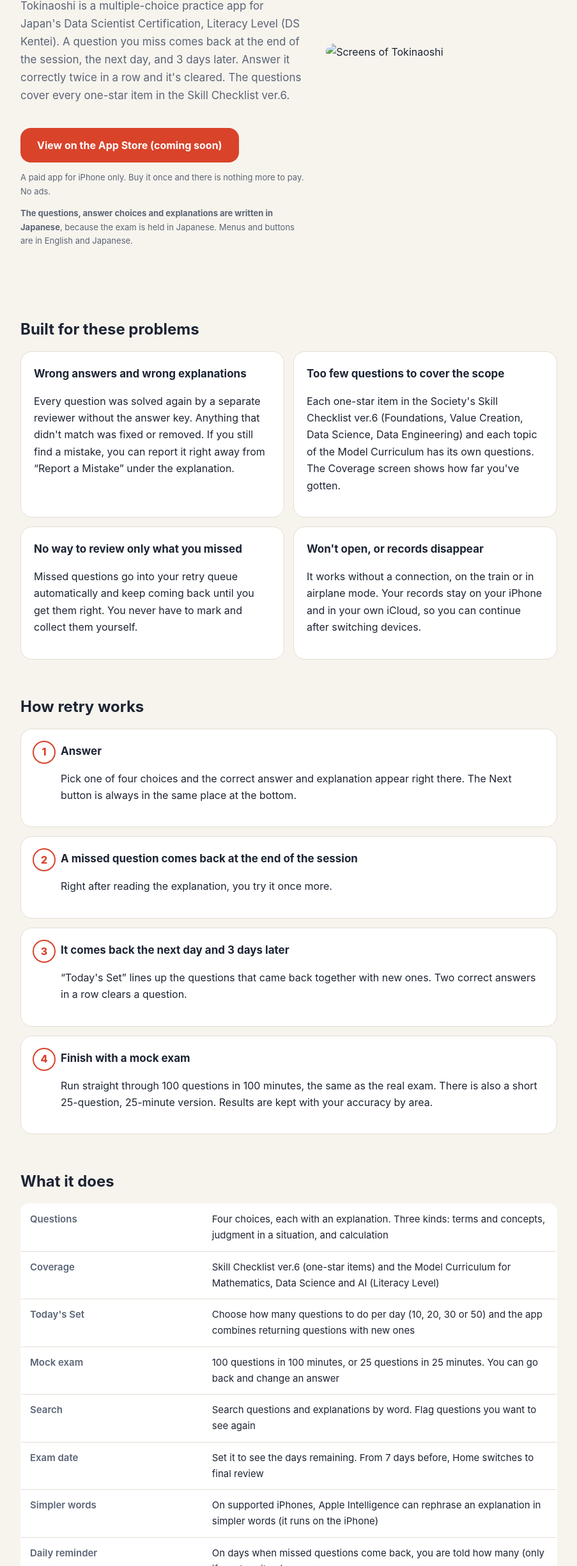
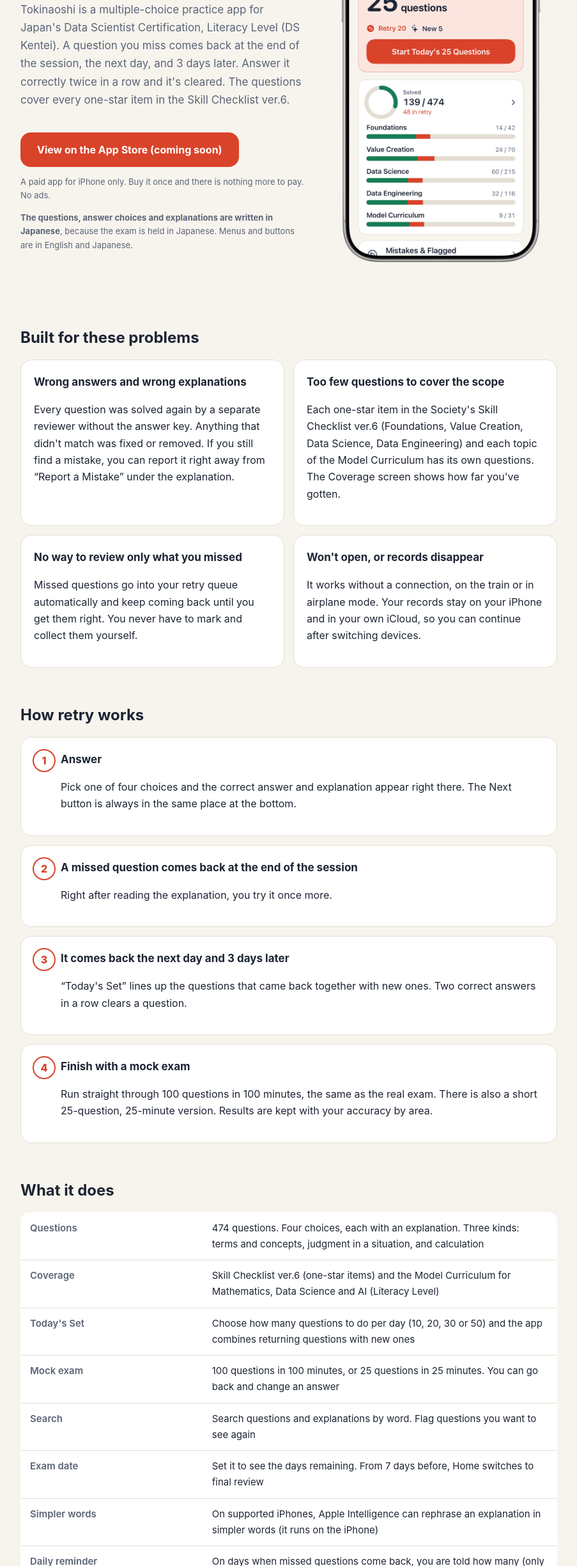
Before and after one commit to tsuzukihashi/tokinaoshi-site, a plain HTML site: page index.html in a window 1280 px wide. Shown: the part 352-2800 px from the top of the page at 64% size, without its empty margins (188-1091 px from the left). Drawn offline with Linux system fonts and the light colour scheme.

Commit message:
上の絵と OG 画像を入れる・問題数を書く・狭い画面の上の帯を1行に

```diff
--- a/index.html
+++ b/index.html
@@ -30,7 +30,7 @@
 <a class="cta" href="#store" id="store">App Store で見る（準備中）</a>
 <p class="note">iPhone 専用の有料アプリです。一度買えば、あとからお金はかかりません。広告もありません。</p>
 </div>
-<img src="assets/hero.png" alt="ときなおしの画面" width="360">
+<img src="assets/hero.png" alt="ときなおしのホーム画面" width="360">
 </section>
 
 <h2>こんな困りごとのために作りました</h2>
@@ -51,7 +51,7 @@
 
 <h2>できること</h2>
 <table>
-<tr><th>問題</th><td>4択・全問に解説つき。ことばとしくみ、場面での判断、計算の3種類</td></tr>
+<tr><th>問題</th><td>474問。4択・全問に解説つき。ことばとしくみ、場面での判断、計算の3種類</td></tr>
 <tr><th>出題範囲</th><td>スキルチェックリスト ver.6（★）と、数理・データサイエンス・AI（リテラシーレベル）モデルカリキュラム</td></tr>
 <tr><th>今日の分</th><td>1日に解く問題数（10・20・30・50問）を決めると、戻ってきた問題と新しい問題を組んで出します</td></tr>
 <tr><th>模擬試験</th><td>100問・100分と、25問・25分。前の問題に戻って答えを変えられます</td></tr>
@@ -93,7 +93,7 @@
 <p class="note">A paid app for iPhone only. Buy it once and there is nothing more to pay. No ads.</p>
 <p class="note"><strong>The questions, answer choices and explanations are written in Japanese</strong>, because the exam is held in Japanese. Menus and buttons are in English and Japanese.</p>
 </div>
-<img src="assets/hero.png" alt="Screens of Tokinaoshi" width="360">
+<img src="assets/hero-en.png" alt="The Home screen of Tokinaoshi" width="360">
 </section>
 
 <h2>Built for these problems</h2>
@@ -114,7 +114,7 @@
 
 <h2>What it does</h2>
 <table>
-<tr><th>Questions</th><td>Four choices, each with an explanation. Three kinds: terms and concepts, judgment in a situation, and calculation</td></tr>
+<tr><th>Questions</th><td>474 questions. Four choices, each with an explanation. Three kinds: terms and concepts, judgment in a situation, and calculation</td></tr>
 <tr><th>Coverage</th><td>Skill Checklist ver.6 (one-star items) and the Model Curriculum for Mathematics, Data Science and AI (Literacy Level)</td></tr>
 <tr><th>Today's Set</th><td>Choose how many questions to do per day (10, 20, 30 or 50) and the app combines returning questions with new ones</td></tr>
 <tr><th>Mock exam</th><td>100 questions in 100 minutes, or 25 questions in 25 minutes. You can go back and change an answer</td></tr>
--- a/style.css
+++ b/style.css
@@ -29,7 +29,7 @@ h3 { font-size: 17px; margin: 0 0 6px; }
 .cta { display: inline-block; margin-top: 20px; background: var(--vermilion); color: #fff; font-weight: 700; text-decoration: none;
   padding: 14px 26px; border-radius: 16px; }
 .note { font-size: 13px; color: var(--sub); }
-.hero img { width: 100%; max-width: 360px; justify-self: center; border-radius: 28px; }
+.hero img { width: 100%; max-width: 320px; height: auto; justify-self: center; }
 .grid { display: grid; gap: 14px; }
 @media (min-width: 700px) { .grid.two { grid-template-columns: 1fr 1fr; } .grid.three { grid-template-columns: repeat(3, 1fr); } }
 .card { background: var(--card); border: 1px solid var(--line); border-radius: 18px; padding: 20px; }
@@ -59,4 +59,7 @@ html[lang="ja"] [data-l="en"], html[lang="en"] [data-l="ja"] { display: none; }
 [lang="en"] { line-height: 1.65; }
 [lang="en"] h1 { line-height: 1.2; }
 [lang="en"] nav.site a { font-size: 13px; margin-left: 10px; }
-header.site .wrap { flex-wrap: wrap; row-gap: 0; }
+@media (max-width: 480px) { nav.site a { font-size: 12px; margin-left: 8px; } header.site .wrap { gap: 4px; } .brand { gap: 7px; font-size: 15px; } }
+.brand { white-space: nowrap; flex-shrink: 0; }
+/* 幅の狭い画面では、上の帯の「紹介」を出さない（左のアプリ名が同じ行き先） */
+@media (max-width: 480px) { nav.site a:first-child { display: none; } }
```
Also changed, not shown: assets/hero-en.png (added), assets/hero.png (added), assets/og.jpg (added).
